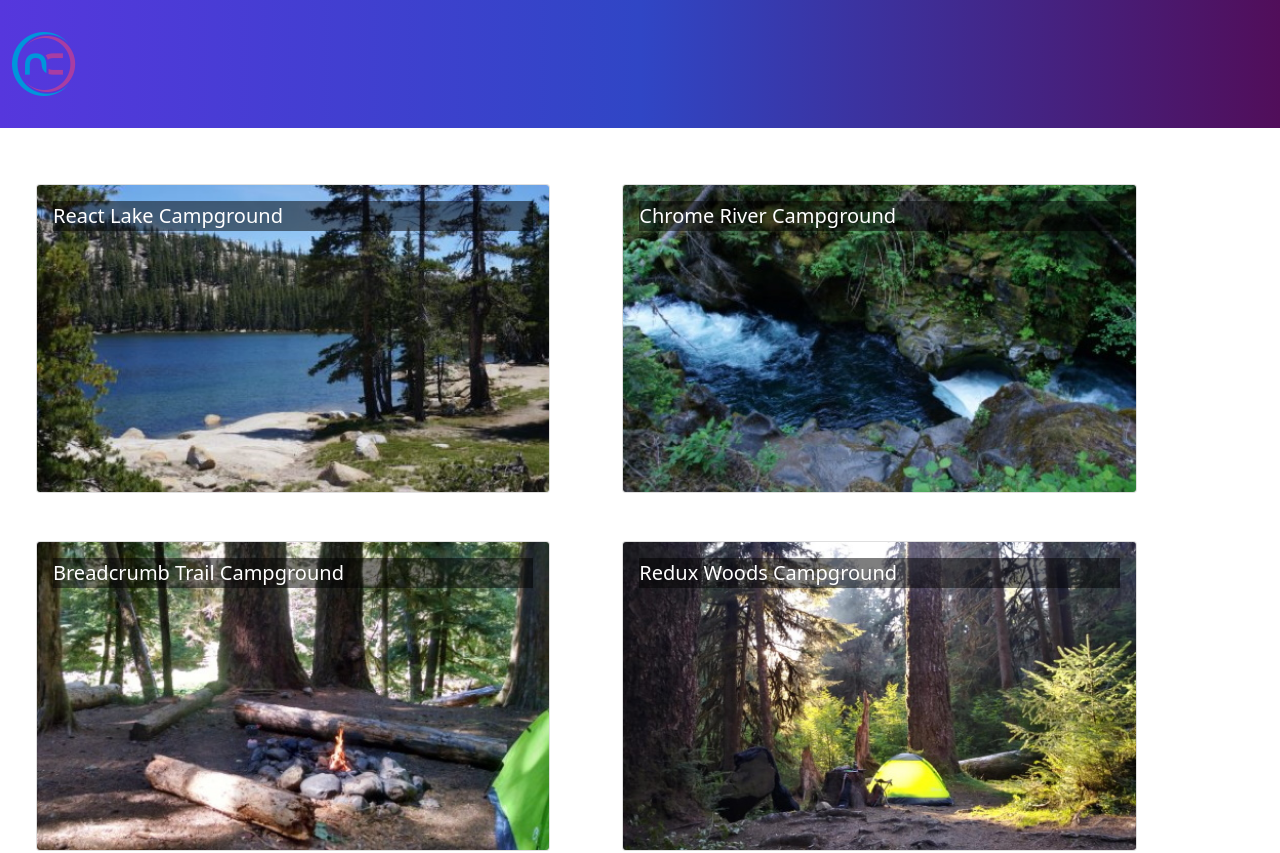
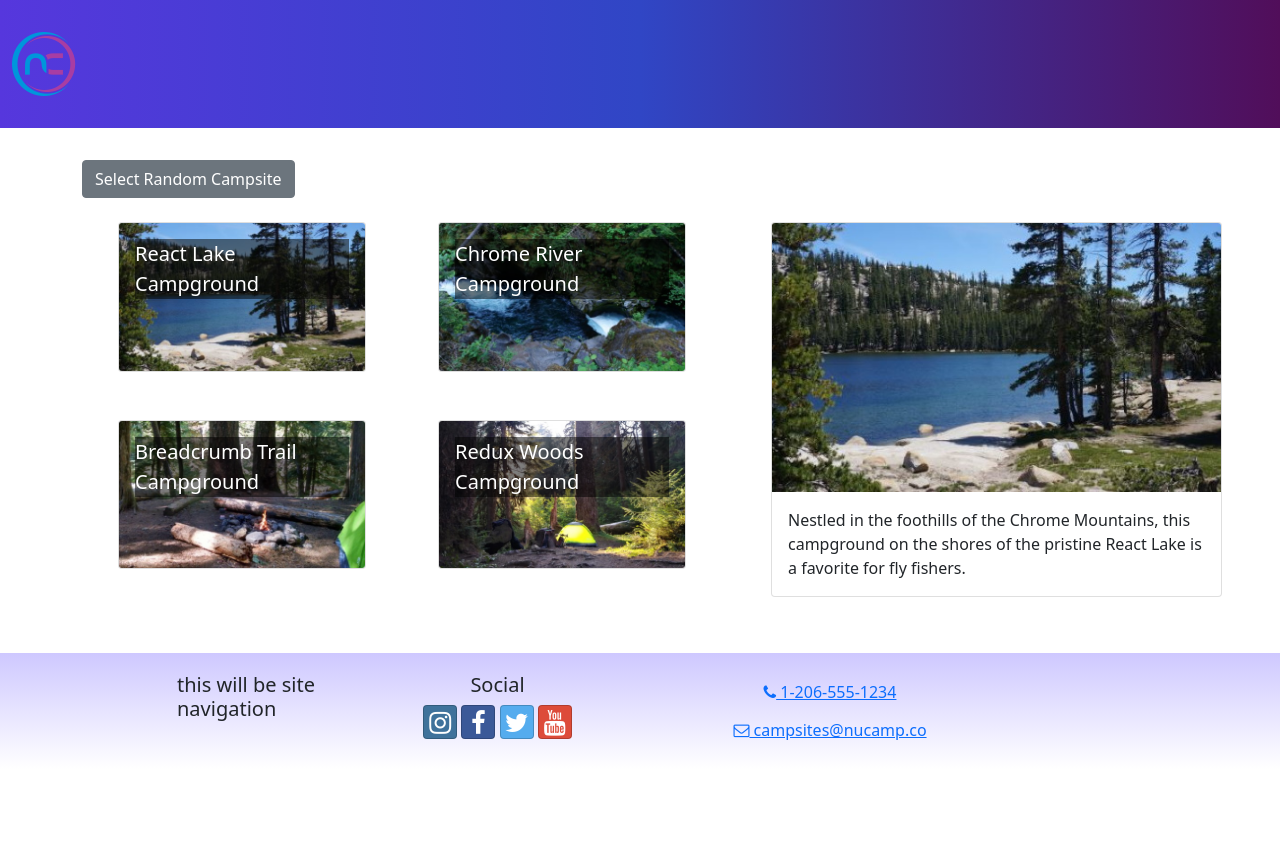
Before and after one commit to jjamieson1152/Nucampsite-React, a React (Create React App) app: page / in a window 1280 px wide. Shown: the top 853 px of the page. After the commit the page ends 800 px from the top, so only its background shows below. Built offline with nearby package versions, Linux system fonts and the light colour scheme.

Commit message:
Campsite Detail & Campsites Directory Page

```diff
--- a/src/App.js
+++ b/src/App.js
@@ -1,13 +1,13 @@
 import "./App.css";
-import CampsitesList from "./features/campsites/CampsitesList";
 import Header from "./components/Header";
 import Footer from "./components/Footer";
+import CampsitesDirectoryPage from "./pages/CampsitesDirectoryPage";
 
 function App() {
   return (
     <div className="App">
       <Header />
-      <CampsitesList />
+      <CampsitesDirectoryPage />
       <Footer />
     </div>
   );
--- /dev/null
+++ b/src/features/campsites/CampsiteDetail.js
@@ -0,0 +1,18 @@
+import { Card, CardImg, CardBody, CardText, Col } from "reactstrap";
+
+const CampsiteDetail = ({ campsite }) => {
+  const { image, name, description } = campsite;
+
+  return (
+    <Col md="12" className="m-4">
+      <Card>
+        <CardImg top src={image} alt={name} />
+        <CardBody>
+          <CardText>{description}</CardText>
+        </CardBody>
+      </Card>
+    </Col>
+  );
+};
+
+export default CampsiteDetail;
--- /dev/null
+++ b/src/pages/CampsitesDirectoryPage.js
@@ -0,0 +1,31 @@
+import { Container, Row, Col, Button } from "reactstrap";
+import CampsiteDetail from "../features/campsites/CampsiteDetail";
+import CampsitesList from "../features/campsites/CampsitesList";
+import { selectRandomCampsite } from "../features/campsites/campsitesSlice";
+
+const CampsitesDirectoryPage = () => {
+  let selectedCampsite = selectRandomCampsite();
+
+  const toggleCampsite = () => {
+    selectedCampsite = selectRandomCampsite();
+    console.log(selectedCampsite);
+  }
+
+  return (
+    <Container>
+        <Button onClick={() => toggleCampsite()}>
+            Select Random Campsite
+        </Button>
+      <Row>
+        <Col sm="5" md="7">
+          <CampsitesList />
+        </Col>
+        <Col sm="7" md="5">
+          <CampsiteDetail campsite={selectedCampsite} />
+        </Col>
+      </Row>
+    </Container>
+  );
+};
+
+export default CampsitesDirectoryPage;
```
